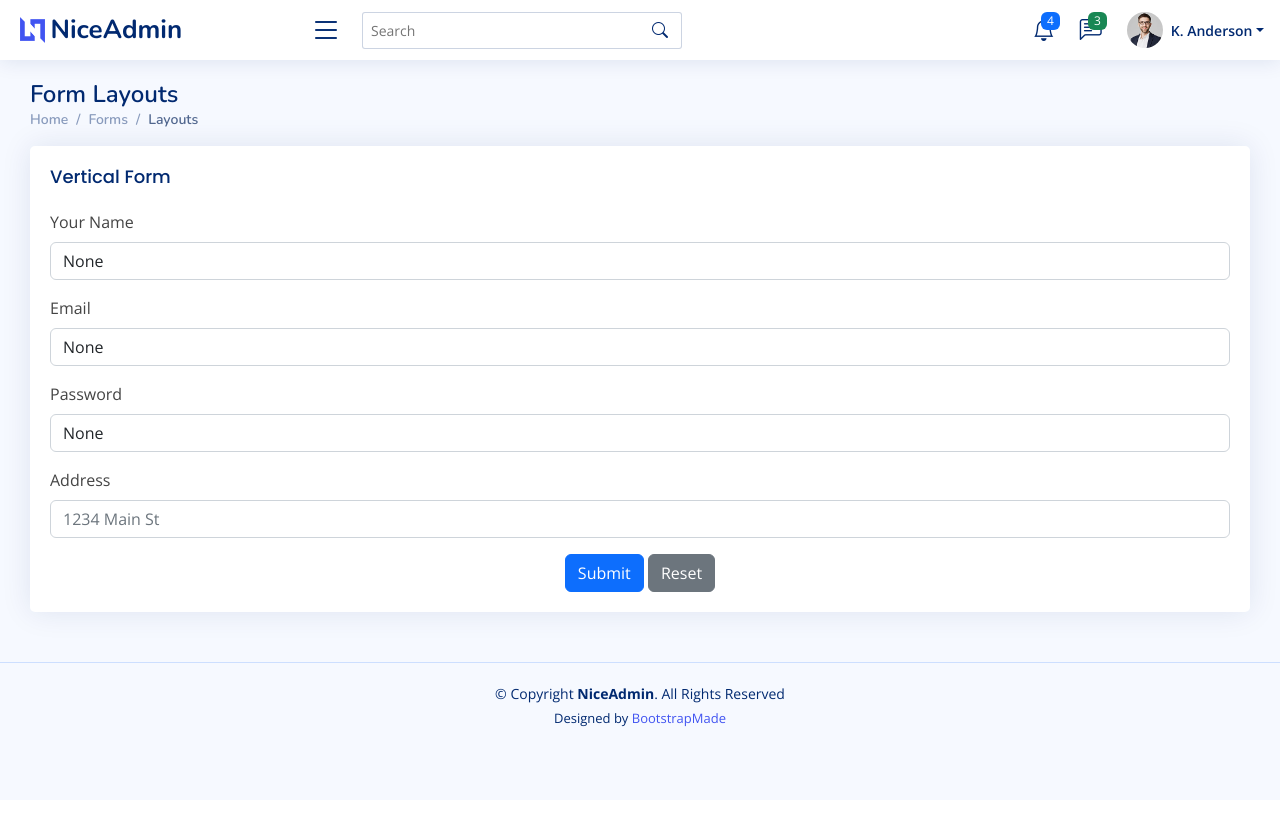
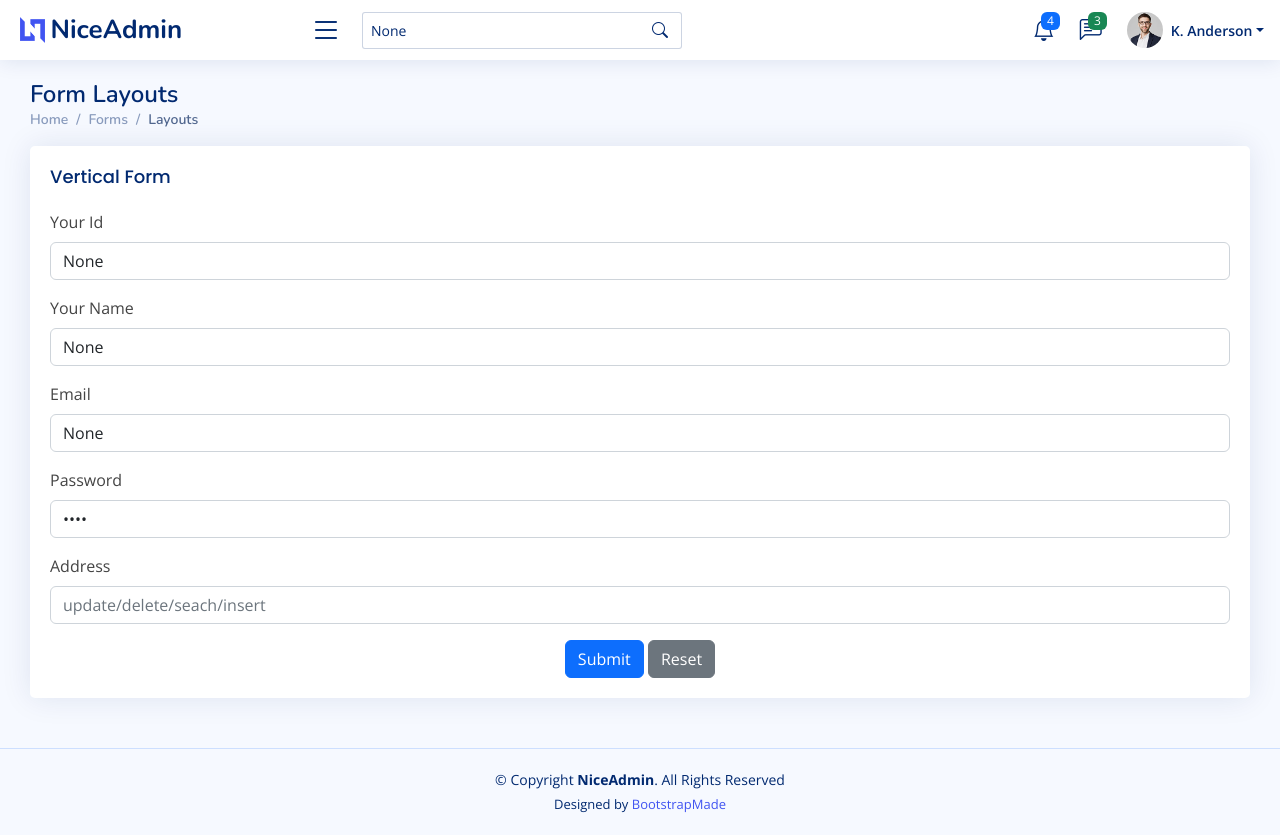
Before and after one commit to thega1/ga1, a Flask app: page /update in a window 1280 px wide. Before the commit the page ends 727 px from the top, so only its background shows below. Run offline with Flask 2, Linux system fonts and the light colour scheme; some libraries are stand-ins or nearby versions.

Commit message:
增删查

```diff
--- a/app.py
+++ b/app.py
@@ -16,6 +16,12 @@
     cursor.execute('SELECT * FROM `user`')
     data = cursor.fetchall()
     return data
+def gai():
+    pass
+def shan():
+    pass
+
+
 @app.route('/')
 def login():  # put application's code here
     return render_template('pages-login.html')
@@ -65,12 +71,44 @@
 @app.route('/update',methods=['POST','GET'])
 def update():
     id=request.values.get('id')
-    name=request.values.get('username')
+    name=request.values.get('name')
     password=request.values.get('password')
     email=request.values.get('email')
-    if request.values.get('targ') =="YES":
-        return "yes"
+    targ=request.values.get('targ')
+    if targ=="insert":
+        print(name,password,email)
+        con = sqlcon()
+        cursor = con.cursor()
+        sql = "insert into user values ('0','{}','{}','{}') ".format(name,password,email)
+        cursor.execute(sql)
+        con.commit()
+        return "insert"
+    if targ=="delete":
+        print(id,name, password, email)
+        con = sqlcon()
+        cursor = con.cursor()
+        sql = "DELETE FROM `user` WHERE id={}".format(id)
+        cursor.execute(sql)
+        con.commit()
+        return "delete"
+    if request.values.get('targ') =="update":
+            return render_template('forms-layouts.html', id=id, name=name, password=password, email=email)
+
+
     return render_template('forms-layouts.html',id=id,name=name,password=password,email=email)
+
+@app.route('/seach',methods=['post','get'])
+def seach():
+    id = request.values.get('id')
+    con = sqlcon()
+    cursor = con.cursor()
+    cursor.execute('SELECT * FROM `user`WHERE id = {}'.format(id))
+    data = cursor.fetchone()
+    res='id= {} , \n   name= {},  \n  password={},  \n  email={}'.format(data[0],data[1],data[2],data[3])
+    return render_template('forms-layouts.html',id=data[0],name=data[1],password=data[2],email=data[3])
+
+
+
 
 if __name__ == '__main__':
     app.run()
--- a/templates/forms-layouts.html
+++ b/templates/forms-layouts.html
@@ -51,8 +51,8 @@
     </div><!-- End Logo -->
 
     <div class="search-bar">
-      <form class="search-form d-flex align-items-center" method="POST" action="#">
-        <input type="text" name="query" placeholder="Search" title="Enter search keyword">
+      <form class="search-form d-flex align-items-center" method="POST" action="/seach">
+        <input type="text" name="id" value={{ id }} placeholder="Search" title="Enter search keyword">
         <button type="submit" title="Search"><i class="bi bi-search"></i></button>
       </form>
     </div><!-- End Search Bar -->
@@ -421,8 +421,12 @@
               <!-- Vertical Form -->
               <form class="row g-3">
                 <div class="col-12">
+                  <label for="inputNanme4" class="form-label">Your Id</label>
+                <input type="text" class="form-control" name="id" value="{{ id }}" id="subject" placeholder="Your ID" required>
+                </div>
+                <div class="col-12">
                   <label for="inputNanme4" class="form-label">Your Name</label>
-                <input type="text" class="form-control" name="username" value="{{ name }}" id="subject" placeholder="Your name" required>
+                <input type="text" class="form-control" name="name" value="{{ name }}" id="subject" placeholder="Your name" required>
                 </div>
                 <div class="col-12">
                   <label for="inputEmail4" class="form-label">Email</label>
@@ -430,11 +434,11 @@
                 </div>
                 <div class="col-12">
                   <label for="inputPassword4" class="form-label">Password</label>
-                <input type="text" name="password" value="{{ password }}" class="form-control" placeholder="your password"/>
+                <input type="password" name="password" value="{{ password }}" class="form-control" placeholder="your password"/>
                 </div>
                 <div class="col-12">
                   <label for="inputAddress" class="form-label">Address</label>
-                  <input type="text" name="targ" class="form-control" id="inputAddress" placeholder="1234 Main St">
+                  <input type="text" name="targ" class="form-control" id="inputAddress" placeholder="update/delete/seach/insert">
                 </div>
                 <div class="text-center">
                   <button type="submit" class="btn btn-primary">Submit</button>
--- a/templates/tables-general.html
+++ b/templates/tables-general.html
@@ -47,8 +47,8 @@
     </div><!-- End Logo -->
 
     <div class="search-bar">
-      <form class="search-form d-flex align-items-center" method="POST" action="#">
-        <input type="text" name="query" placeholder="Search" title="Enter search keyword">
+      <form class="search-form d-flex align-items-center" method="POST" action="/seach">
+        <input type="text" name="id" placeholder="Search" title="Enter search keyword">
         <button type="submit" title="Search"><i class="bi bi-search"></i></button>
       </form>
     </div><!-- End Search Bar -->
```
